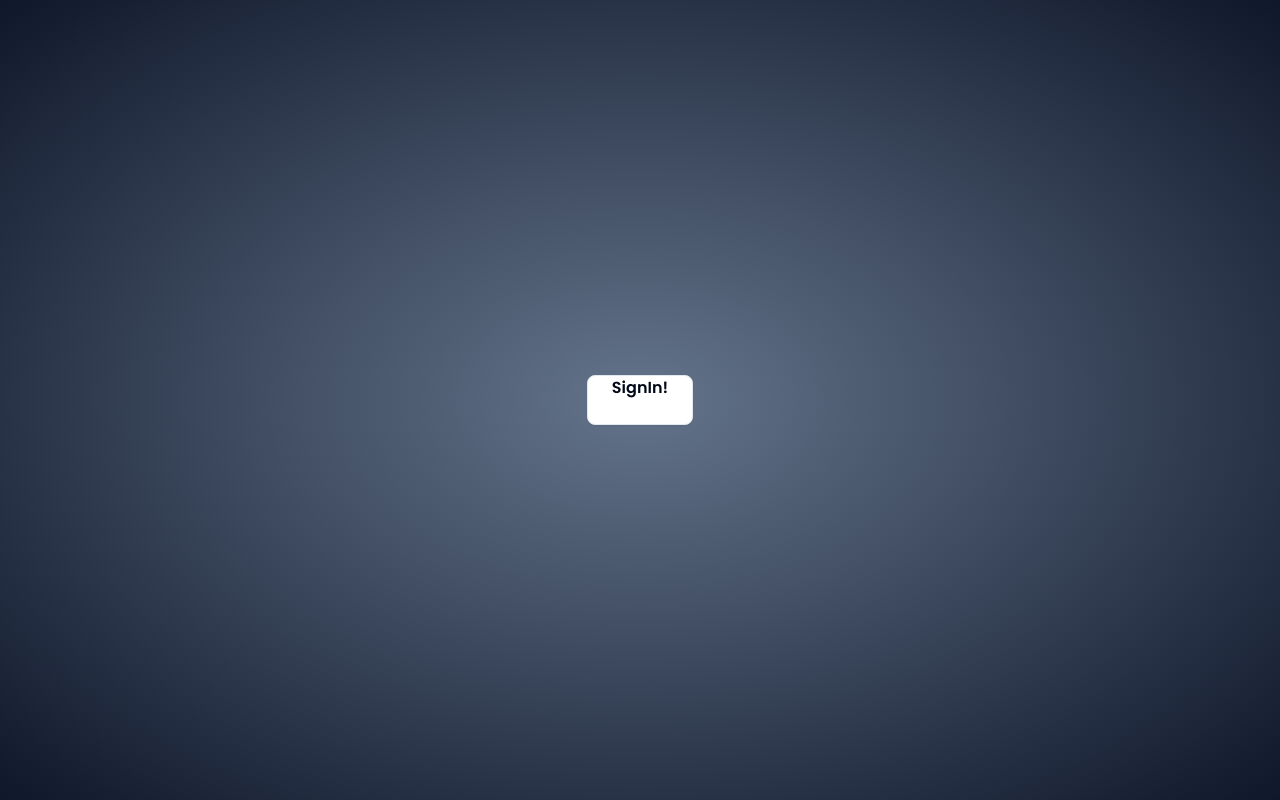
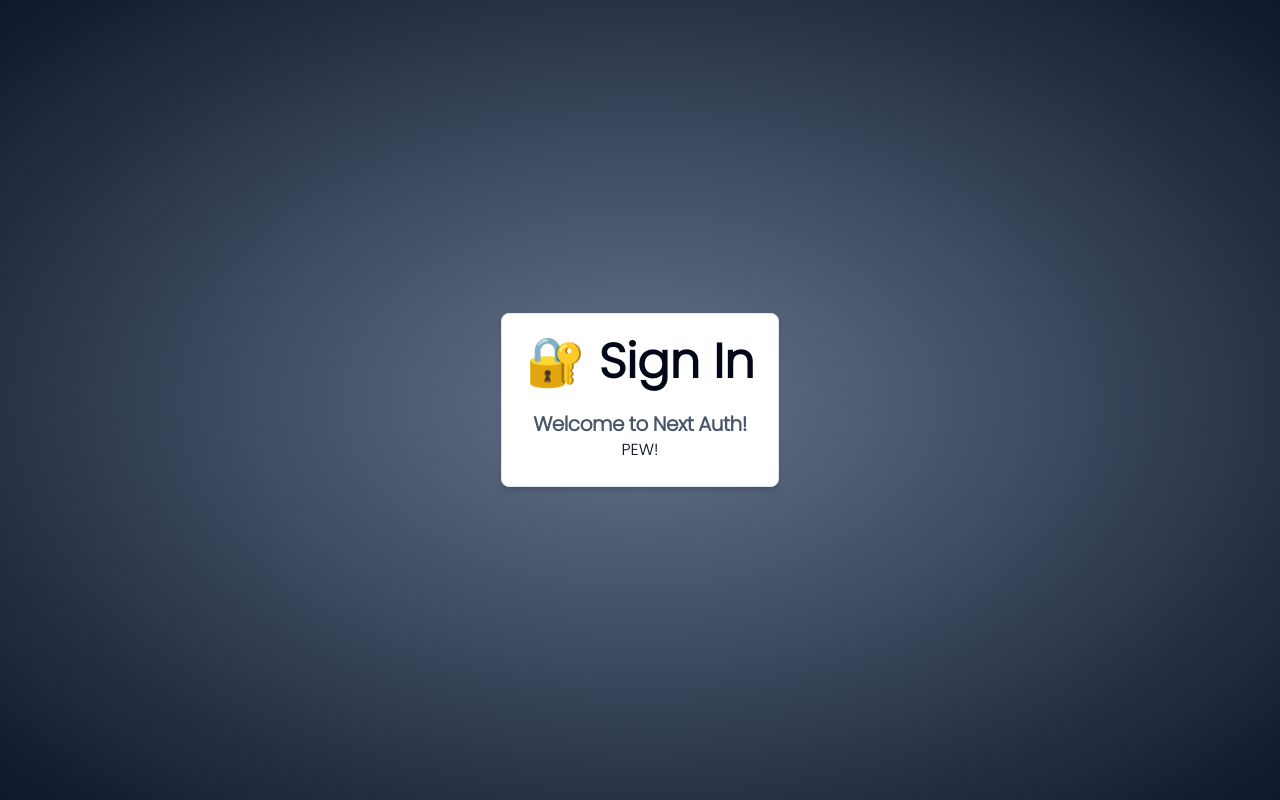
Before and after one commit to jhnrmss/next-auth--demo, a Next.js app: page /signin in a window 1280 px wide. Built offline with nearby package versions, Linux system fonts and the light colour scheme.

Commit message:
chore/add component

```diff
--- a/src/app/(auth)/layout.tsx
+++ b/src/app/(auth)/layout.tsx
@@ -1,12 +1,9 @@
-import { Card, CardContent } from "@/components/ui/card";
 import React from "react";
 
 const AuthLayout = ({ children }: { children: React.ReactNode }) => {
   return (
     <div className="h-full w-full flex justify-center items-center">
-      <Card>
-        <CardContent>{children}</CardContent>
-      </Card>
+      <div>{children}</div>
     </div>
   );
 };
--- a/src/app/(auth)/signin/page.tsx
+++ b/src/app/(auth)/signin/page.tsx
@@ -1,7 +1,12 @@
+import AppCard from "@/app/_components/AppCard";
 import React from "react";
 
 const SignIn = () => {
-  return <div>SignIn!</div>;
+  return (
+    <AppCard Header=" 🔐 Sign In" title="Welcome to Next Auth!">
+      <div>PEW!</div>
+    </AppCard>
+  );
 };
 
 export default SignIn;
--- a/src/app/_components/AppButton/index.tsx
+++ b/src/app/_components/AppButton/index.tsx
@@ -35,7 +35,7 @@ const AppButton = (props: IButtonProps) => {
       variant={props.variant}
       className={cn(props.className)}
       onClick={() =>
-        props.ActionMode === "redirect" ? handleRedirectClick : props.onClick
+        props.ActionMode === "redirect" ? handleRedirectClick() : props.onClick
       }
     >
       {props.children}
--- /dev/null
+++ b/src/app/_components/AppCard/index.tsx
@@ -0,0 +1,40 @@
+import { Card, CardContent, CardHeader, CardTitle } from "@/components/ui/card";
+import { cn } from "@/lib/utils";
+import React from "react";
+
+interface ICardProps extends React.HTMLAttributes<HTMLDivElement> {
+  Header: string;
+  title: string;
+  hasSocials?: boolean;
+  classHeader?: string;
+  classTitle?: string;
+  classCard?: string;
+  classContent?: string;
+}
+
+const AppCard = ({
+  children,
+  Header,
+  title,
+  hasSocials,
+  ...props
+}: ICardProps) => {
+  return (
+    <Card
+      className={cn(
+        props.classCard,
+        "flex flex-col justify-center items-center shadow-md rounded-lg"
+      )}
+    >
+      <CardHeader className={cn(props.classHeader, "text-5xl font-semibold")}>
+        {Header}
+      </CardHeader>
+      <CardTitle className={cn(props.classTitle, "text-xl text-slate-600")}>
+        {title}
+      </CardTitle>
+      <CardContent className={props.classContent}>{children}</CardContent>
+    </Card>
+  );
+};
+
+export default AppCard;
--- a/src/app/layout.tsx
+++ b/src/app/layout.tsx
@@ -4,7 +4,7 @@ import "./globals.css";
 
 const poppins = Poppins({
   subsets: ["latin"],
-  weight: "600",
+  weight: "300",
 });
 
 export const metadata: Metadata = {
```
